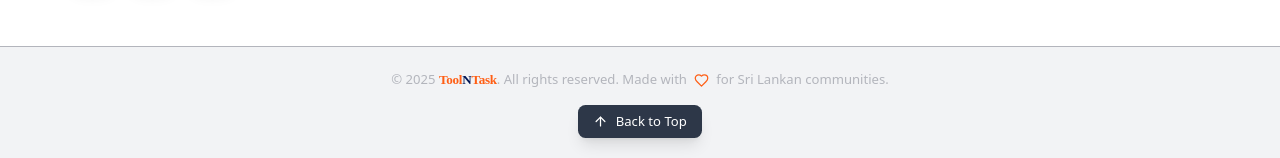
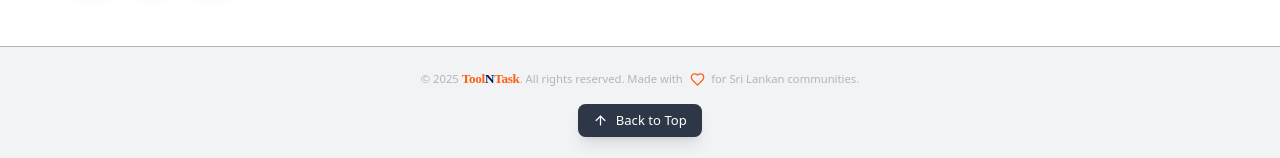
Before and after one commit to SeneshFitzroy/ToolnTask, a Next.js app: page /About in a window 1280 px wide. Shown: the part 2982-3140 px from the top of the page. Built offline with nearby package versions, Linux system fonts and the light colour scheme; no server answers; the database is empty; a web font is replaced by a local one.

Commit message:
feat: Enhanced src/components/Footer.tsx,  - Detailed changes: diff --git a/src/components/Footer.tsx b/src/compo... at 13:30:22.22 Sun 07/20/2025

```diff
--- a/src/components/Footer.tsx
+++ b/src/components/Footer.tsx
@@ -218,7 +218,7 @@ const Footer = ({ showNewsletter = false }: FooterProps) => {
       <div className="py-6 border-t border-opacity-20" style={{ backgroundColor: theme === 'dark' ? '#2D3748' : '#F2F3F5', borderColor: theme === 'dark' ? '#444444' : '#B3B5BC' }}>
         <div className="max-w-7xl mx-auto px-4 sm:px-6 lg:px-8">
           <div className="flex flex-col items-center gap-4">
-            <p className="text-sm text-center" style={{ color: theme === 'dark' ? '#B3B5BC' : '#B3B5BC' }}>
+            <p className="text-xs text-center" style={{ color: theme === 'dark' ? '#B3B5BC' : '#B3B5BC' }}>
               &copy; 2025 <Logo size="small" className="inline" />. All rights reserved. Made with{' '}
               <Heart className="w-4 h-4 inline mx-1" style={{ color: '#FE5F16' }} />{' '}
               for Sri Lankan communities.
```
